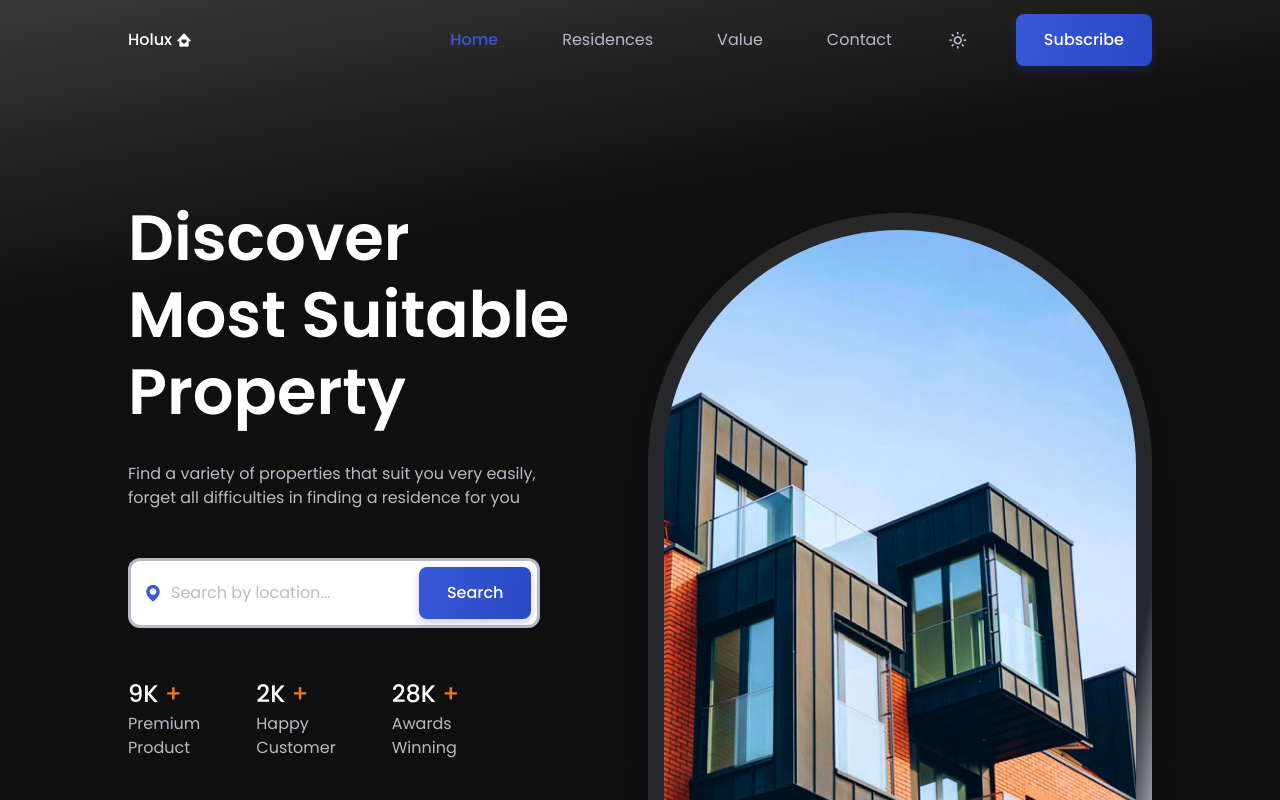
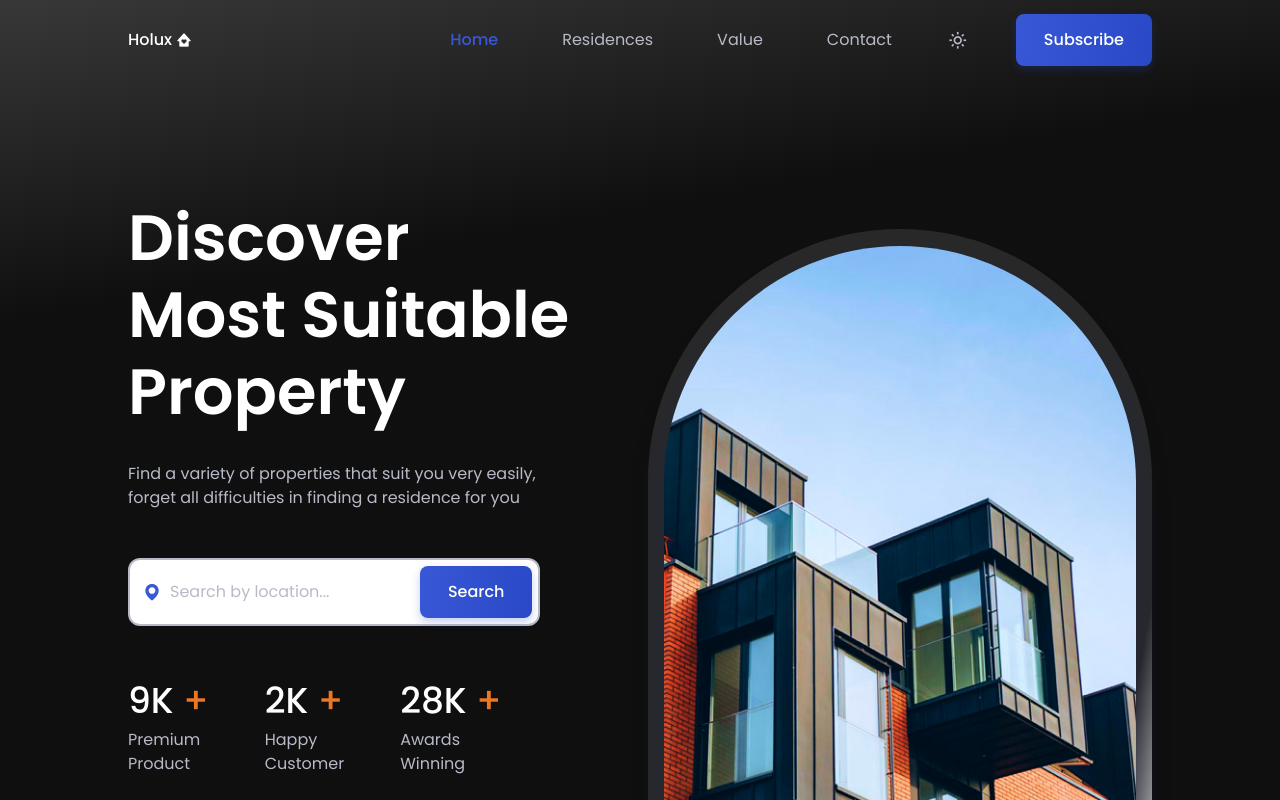
Before and after one commit to shoproizoshlo/real-state-website-vue-ts, a Vue app: page / in a window 1280 px wide. Shown: the top 800 px of the page. Built offline with nearby package versions, Linux system fonts and the light colour scheme.

Commit message:
classes for home section

```diff
--- a/src/components/main/Home.vue
+++ b/src/components/main/Home.vue
@@ -1,20 +1,24 @@
 <template>
   <section class="home section" id="home">
-    <div class="home__container wrapper grid">
-      <div class="home__data">
-        <h1 class="text-white mb-5 text-biggest-font-size home__title">
+    <div
+      class="pt-16 gap-y-14 md:pt-8 lg:pt-20 lg:gap-x-8 home__container wrapper grid"
+    >
+      <div class="md:pb-8 lg:pb-16">
+        <h1
+          class="mb-5 lg:mb-8 text-biggest-font-size lg:text-biggest-font-size-large text-white home__title"
+        >
           Discover <br />
           Most Suitable <br />
           Property
         </h1>
-        <p class="text-text-color-light mb-8 home__description">
+        <p class="text-text-color-light mb-8 lg:mb-12 home__description">
           Find a variety of properties that suit you very easily, forget all
           difficulties in finding a residence for you
         </p>
 
         <form
           action=""
-          class="mb-8 py-1 ps-1 pe-3 bg-body-color flex items-center rounded-xl border-2 border-solid border-text-color-light home__search"
+          class="mb-8 lg:mb-12 py-1 ps-1 pe-3 bg-body-color flex items-center rounded-xl border-2 border-solid border-text-color-light home__search"
         >
           <i class="text-xl text-first-color bx bxs-map"></i>
           <input
@@ -25,7 +29,7 @@
           <button class="button">Search</button>
         </form>
 
-        <div class="flex gap-x-10 home__value">
+        <div class="flex gap-x-10 lg:gap-x-14 home__value">
           <HomeValue
             v-for="(value, index) in values"
             :key="index"
@@ -37,9 +41,9 @@
       </div>
 
       <div class="relative flex justify-center home__images">
-        <div class="home__orbe"></div>
+        <div class="md:self-end home__orbe"></div>
         <div
-          class="absolute overflow-hidden inline-flex items-end -bottom-6 home__img"
+          class="absolute overflow-hidden inline-flex items-end -bottom-6 lg:-bottom-10 home__img"
         >
           <img src="/src/assets/img/home.jpg" alt="home" />
         </div>
@@ -72,34 +76,34 @@ export default {
   background: linear-gradient(170deg, hsl(0, 0%, 22%) 0%, hsl(0, 0%, 6%) 30%);
   padding-bottom: 0;
 }
+/* pt-16 gap-y-14 md:pt-8 lg:pt-20 lg:gap-x-8*/
 .home__container {
-  padding-top: 4rem;
-  row-gap: 3.5rem;
+  /* padding-top: 4rem; */
+  /* row-gap: 3.5rem; */
 }
-.home__title,
+/* .home__title, */
 .home__value-number {
   color: #fff;
 }
+/* mb-5 lg:mb-8 text-biggest-font-size text-white */
 .home__title {
-  font-size: var(--biggest-font-size);
-  line-height: 120%; /*!!!*/
-  margin-bottom: 1.25rem;
+  line-height: 120%;
+  /* font-size: var(--biggest-font-size); */
+  /* margin-bottom: 1.25rem; */
 }
+/* text-text-color-light mb-8 lg:mb-24 */
 .home__description {
-  color: var(--text-color-light);
-  margin-bottom: 2rem;
-}
-.home__search-input::placeholder {
-  color: var(--text-color-light);
+  /* color: var(--text-color-light); */
+  /* margin-bottom: 2rem; */
 }
 .home__search {
-  margin-bottom: 2rem;
   padding: 0.35rem 0.35rem 0.35rem 0.75rem;
+  /* margin-bottom: 2rem;
   background-color: var(--body-color);
   display: flex;
   align-items: center;
   border-radius: 0.75rem;
-  border: 3px solid var(--text-color-light);
+  border: 3px solid var(--text-color-light); */
 }
 /* text-xl text-first-color */
 .home__search i {
@@ -108,24 +112,24 @@ export default {
 }
 /* my-0 mx-2 w-11/12 bg-body-color text-text-color */
 .home__search-input {
-  margin: 0 0.5rem;
   width: 90%;
+  /* margin: 0 0.5rem;
   background-color: var(--body-color);
-  color: var(--text-color);
+  color: var(--text-color); */
 }
 .home__search-input::placeholder {
   color: var(--text-color-light);
 }
 /* flex gap-x-10 */
-.home__value {
+/* .home__value {
   display: flex;
   column-gap: 2.5rem;
-}
-.home__images {
+} */
+/* .home__images {
   position: relative;
   display: flex;
   justify-content: center;
-}
+} */
 
 .home__orbe {
   width: 265px;
@@ -139,11 +143,12 @@ export default {
 }
 /* absolute overflow-hidden inline-flex items-end -bottom-6 */
 .home__img {
-  position: absolute;
+  /* position: absolute;
   overflow: hidden;
   display: inline-flex;
   align-items: flex-end;
-  bottom: -1.5rem;
+  bottom: -1.5rem; */
+
   box-shadow: 0 16px 32px hsla(228, 66%, 25%, 0.25);
   width: 250px;
   height: 300px;
@@ -175,13 +180,14 @@ export default {
 @media screen and (min-width: 767px) {
   .home__container {
     grid-template-columns: repeat(2, 1fr);
-    padding-top: 2rem;
+    /* padding-top: 2rem; */
   }
   .home__orbe {
-    align-self: flex-end;
+    /* align-self: flex-end; */
   }
+  /* md:pb-8 lg:pb-16 */
   .home__data {
-    padding-bottom: 2rem;
+    /* padding-bottom: 2rem; */
   }
 }
 @media screen and (min-width: 1023px) {
@@ -189,22 +195,25 @@ export default {
     padding-bottom: 0;
   }
   .home__container {
-    padding-top: 5rem;
-    column-gap: 2rem;
+    /* padding-top: 5rem; */
+    /* column-gap: 2rem; */
   }
   .home__data {
-    padding-bottom: 4rem;
+    /* padding-bottom: 4rem; */
   }
+  /* lg:mb-8 */
   .home__title {
     margin-bottom: 2rem;
   }
-  .home__description,
+  /* lg:mb-12 */
+  /* .home__description, */
   .home__search {
-    margin-bottom: 3rem;
+    /* margin-bottom: 3rem; */
   }
-  .home__value {
+  /* lg:gap-x-14 */
+  /* .home__value {
     column-gap: 3.5rem;
-  }
+  } */
   .home__orbe {
     width: 504px;
     height: 611px;
@@ -214,7 +223,7 @@ export default {
     width: 472px;
     height: 634px;
     border-radius: 236px 236px 12px 12px;
-    bottom: -2.5rem;
+    /* bottom: -2.5rem; */
   }
 }
 @media screen and (min-width: 1040px) {
--- a/src/components/main/HomeValue.vue
+++ b/src/components/main/HomeValue.vue
@@ -1,7 +1,7 @@
 <template>
   <div>
     <h1
-      class="text-white text-h1-font-size font-font-medium home__value-number"
+      class="text-white text-h1-font-size lg:text-h1-font-size-large font-font-medium home__value-number"
     >
       {{ number }} <span class="text-second-color">+</span>
     </h1>
```
